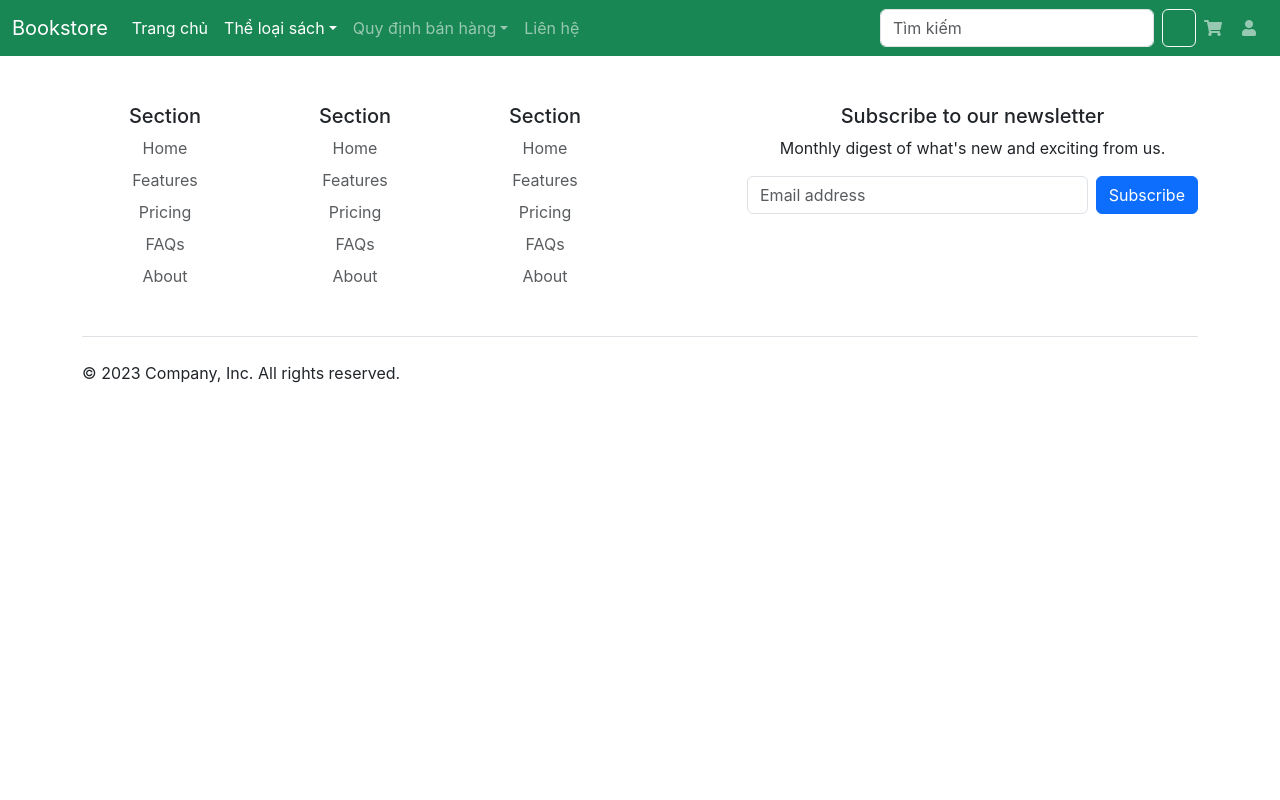
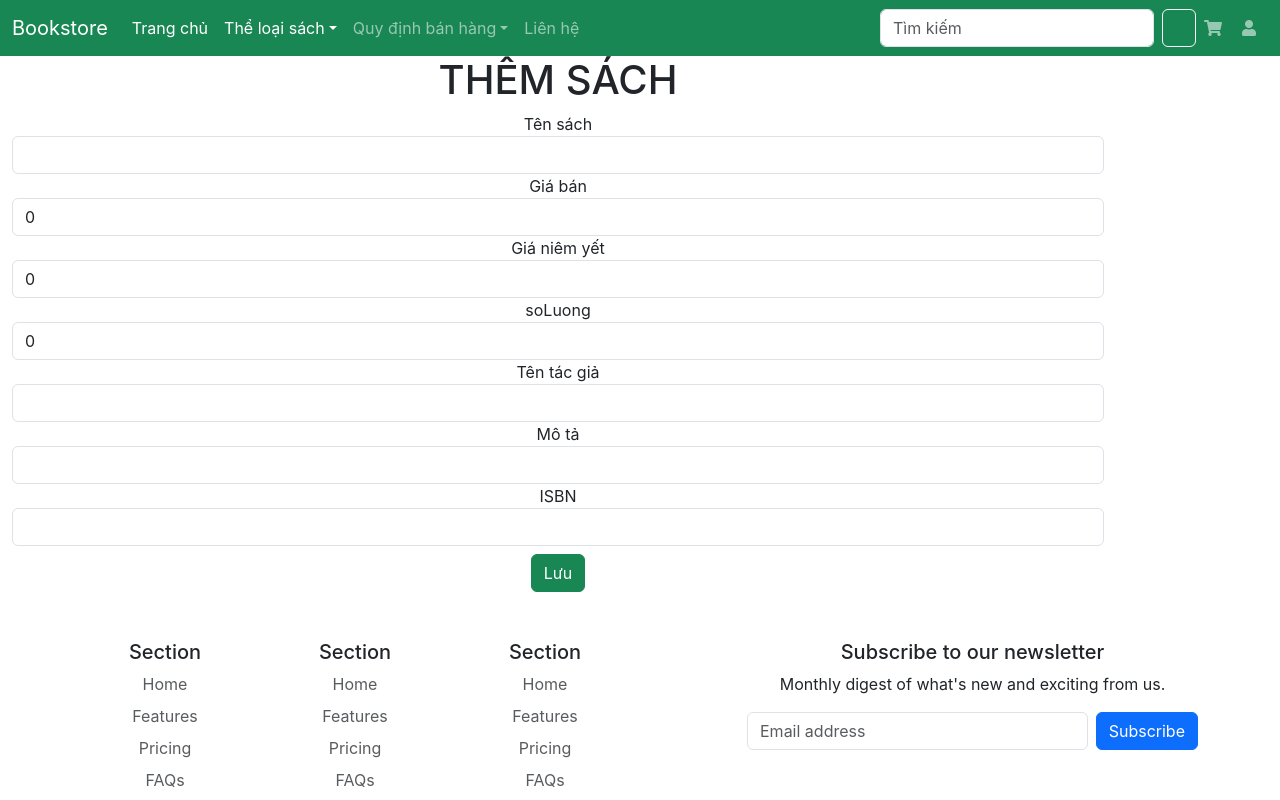
Before and after one commit to VuManh2403/webbansach_frontend, a React (Create React App) app: page /admin/them-sach in a window 1280 px wide. Shown: the top 800 px of the page. Built offline with nearby package versions, Linux system fonts and the light colour scheme.

Commit message:
admin them sach

```diff
--- a/package.json
+++ b/package.json
@@ -11,6 +11,7 @@
     "@types/node": "^16.18.126",
     "@types/react": "^19.1.1",
     "@types/react-dom": "^19.1.2",
+    "jwt-decode": "^4.0.0",
     "react": "^19.1.0",
     "react-bootstrap-icons": "^1.11.5",
     "react-dom": "^19.1.0",
--- a/src/App.tsx
+++ b/src/App.tsx
@@ -8,6 +8,9 @@ import About from "./layouts/about/About";
 import ChiTietSanPham from "./layouts/product/ChiTietSanPham";
 import DangKyNguoiDung from "./layouts/user/DangKyNguoiDung";
 import KichHoatTaiKhoan from "./layouts/user/KichHoatTaiKhoan";
+import DangNhap from "./layouts/user/DangNhap";
+import Test from "./layouts/user/Test";
+import SachForm from "./layouts/admin/SachForm";
 
 function App() {
     // dung useState de tao ra bien
@@ -25,6 +28,9 @@ function App() {
                     <Route path='/sach/:maSach' element={<ChiTietSanPham />} />
                     <Route path='/dangKy' element={<DangKyNguoiDung />}></Route>
                     <Route path='/kich-hoat/:email/:maKichHoat' element={<KichHoatTaiKhoan/>} />
+                    <Route path='/dang-nhap' element={<DangNhap />} />
+                    <Route path='/test' element={<Test />} />
+                    <Route path='/admin/them-sach' element={<SachForm />} />
                 </Routes>
                 <Footer/>
             </BrowserRouter>
--- /dev/null
+++ b/src/layouts/admin/SachForm.tsx
@@ -0,0 +1,130 @@
+import React, { FormEvent, useState } from 'react';
+
+
+const SachForm: React.FC = () => {
+    const [sach, setSach] = useState({
+        maSach: 0,
+        tenSach: '',
+        giaBan: 0,
+        giaNiemYet: 0,
+        moTa: '',
+        soLuong: 0,
+        tenTacGia: '',
+        isbn: '',
+        trungBinhXepHang: 0,
+    })
+
+    const handleSubmit = (event: FormEvent) => {
+        event.preventDefault();
+        const token = localStorage.getItem('token');
+        fetch(  'http://localhost:8080/sach',
+            {
+                method: 'POST',
+                headers: {
+                    'Content-Type' : 'application/json',
+                    'Authorization': `Bearer ${token}`
+                },
+                body: JSON.stringify(sach)
+            }
+        ).then((reponse)=>{
+            if(reponse.ok){
+                alert("Đã thêm sách thành công!");
+                setSach({
+                    maSach: 0,
+                    tenSach: '',
+                    giaBan: 0,
+                    giaNiemYet: 0,
+                    moTa: '',
+                    soLuong: 0,
+                    tenTacGia: '',
+                    isbn: '',
+                    trungBinhXepHang: 0,
+                })
+            }else{
+                alert("Gặp lỗi trong quá trình thêm sách!");
+            }
+        })
+    }
+
+    return (
+        <div className='container row d-flex align-items-center justify-content-center'>
+            <div className=''>
+                <h1>THÊM SÁCH</h1>
+                <form onSubmit={handleSubmit} className='form'>
+                    <input
+                        type='hidden'
+                        id='maSach'
+                        value={sach.maSach}
+                    />
+
+                    <label htmlFor='tenSach'>Tên sách</label>
+                    <input
+                        className='form-control'
+                        type='text'
+                        value={sach.tenSach}
+                        onChange={(e) => setSach({ ...sach, tenSach: e.target.value })}
+                        required
+                    />
+
+                    <label htmlFor='giaBan'>Giá bán</label>
+                    <input
+                        className='form-control'
+                        type='number'
+                        value={sach.giaBan}
+                        onChange={(e) => setSach({ ...sach, giaBan: parseFloat(e.target.value) })}
+                        required
+                    />
+
+                    <label htmlFor='giaNiemYet'>Giá niêm yết</label>
+                    <input
+                        className='form-control'
+                        type='number'
+                        value={sach.giaNiemYet}
+                        onChange={(e) => setSach({ ...sach, giaNiemYet: parseFloat(e.target.value) })}
+                        required
+                    />
+
+                    <label htmlFor='soLuong'>soLuong</label>
+                    <input
+                        className='form-control'
+                        type='number'
+                        value={sach.soLuong}
+                        onChange={(e) => setSach({ ...sach, soLuong: parseInt(e.target.value) })}
+                        required
+                    />
+
+                    <label htmlFor='tenSach'>Tên tác giả</label>
+                    <input
+                        className='form-control'
+                        type='text'
+                        value={sach.tenTacGia}
+                        onChange={(e) => setSach({ ...sach, tenTacGia: e.target.value })}
+                        required
+                    />
+
+                    <label htmlFor='moTa'>Mô tả</label>
+                    <input
+                        className='form-control'
+                        type='moTa'
+                        value={sach.moTa}
+                        onChange={(e) => setSach({ ...sach, moTa: e.target.value })}
+                        required
+                    />
+
+                    <label htmlFor='isbn'>ISBN</label>
+                    <input
+                        className='form-control'
+                        type='isbn'
+                        value={sach.isbn}
+                        onChange={(e) => setSach({ ...sach, isbn: e.target.value })}
+                        required
+                    />
+
+                    <button type='submit' className='btn btn-success mt-2'>Lưu</button>
+                </form>
+            </div>
+        </div>
+    )
+}
+
+export default SachForm;
--- /dev/null
+++ b/src/layouts/user/DangNhap.tsx
@@ -0,0 +1,74 @@
+import React, { useState } from 'react';
+
+const DangNhap = () => {
+    const [username, setUsername] = useState('')
+    const [password, setPassword] = useState('')
+    const [error, setError] = useState('')
+
+    const handleLogin = () => {
+        const loginRequest = {
+            username: username,
+            password: password
+        };
+
+        fetch('http://localhost:8080/tai-khoan/dang-nhap',
+            {
+                method: 'POST',
+                headers: {
+                    'Content-Type': 'application/json'
+                },
+                body: JSON.stringify(loginRequest)
+            }
+        ).then(
+            (response) => {
+                if (response.ok) {
+                    return response.json();
+                } else {
+                    throw new Error('Đăng nhập thất bại!')
+                }
+            }
+        ).then(
+            (data) => {
+                // Xử lý đăng nhập thành công
+                const { jwt } = data;
+                // Lưu token vào localStorage hoặc cookie
+                localStorage.setItem('token', jwt);
+                // Điều hướng đến trang chính hoặc thực hiện các tác vụ sau đăng nhập thành công
+                setError('Đăng nhập thành công!');
+            }
+        ).catch((error) => {
+                // Xử lý lỗi đăng nhập
+                console.error('Đăng nhập thất bại: ', error);
+                setError('Đăng nhập thất bại. Vui lòng kiểm tra lại tên đăng nhập và mật khẩu.');
+            }
+        )
+    }
+    return (
+        <div className='container'>
+            <div className="form-signin">
+                <h1 className="h3 mb-3 font-weight-normal">Đăng nhập</h1>
+                <label className="sr-only">Tên đăng nhập</label>
+                <input type="username" id="username" className="form-control mb-2" placeholder="Email address"
+                       value={username}
+                       onChange={(e) => setUsername(e.target.value)}
+                />
+                <label className="sr-only">Password</label>
+                <input type="password" id="inputPassword" className="form-control mb-2" placeholder="Password" required
+                       value={password}
+                       onChange={(e) => setPassword(e.target.value)}
+                />
+                <div className="checkbox mb-3">
+                    <label>
+                        <input type="checkbox" value="remember-me" /> Remember me
+                    </label>
+                </div>
+                <button className="btn btn-lg btn-primary btn-block" type="button"
+                        onClick={handleLogin}
+                >Đăng nhập</button>
+                {error && <div style={{ color: 'red' }}>{error}</div>}
+            </div>
+        </div>
+    );
+}
+
+export default DangNhap;
--- /dev/null
+++ b/src/layouts/user/Test.tsx
@@ -0,0 +1,28 @@
+import { jwtDecode } from "jwt-decode";
+import { useEffect, useState } from "react"
+
+const Test = () =>{
+    const [username, setUsername] = useState<string | null>(null);
+
+    useEffect(()=>{
+        const token = localStorage.getItem('token');
+        if (token){
+            const userData = jwtDecode(token);
+            console.log(userData);
+            if (userData){
+                setUsername(userData.sub+'');
+            }
+        }
+    }, []);
+
+    return (
+        <div>
+            {
+                username&& <div>Xin chào, {username} </div>
+            }
+        </div>
+
+    );
+}
+
+export default Test;
```
Also changed, not shown: 1 other file (tests, documents, lock files or other folders).
